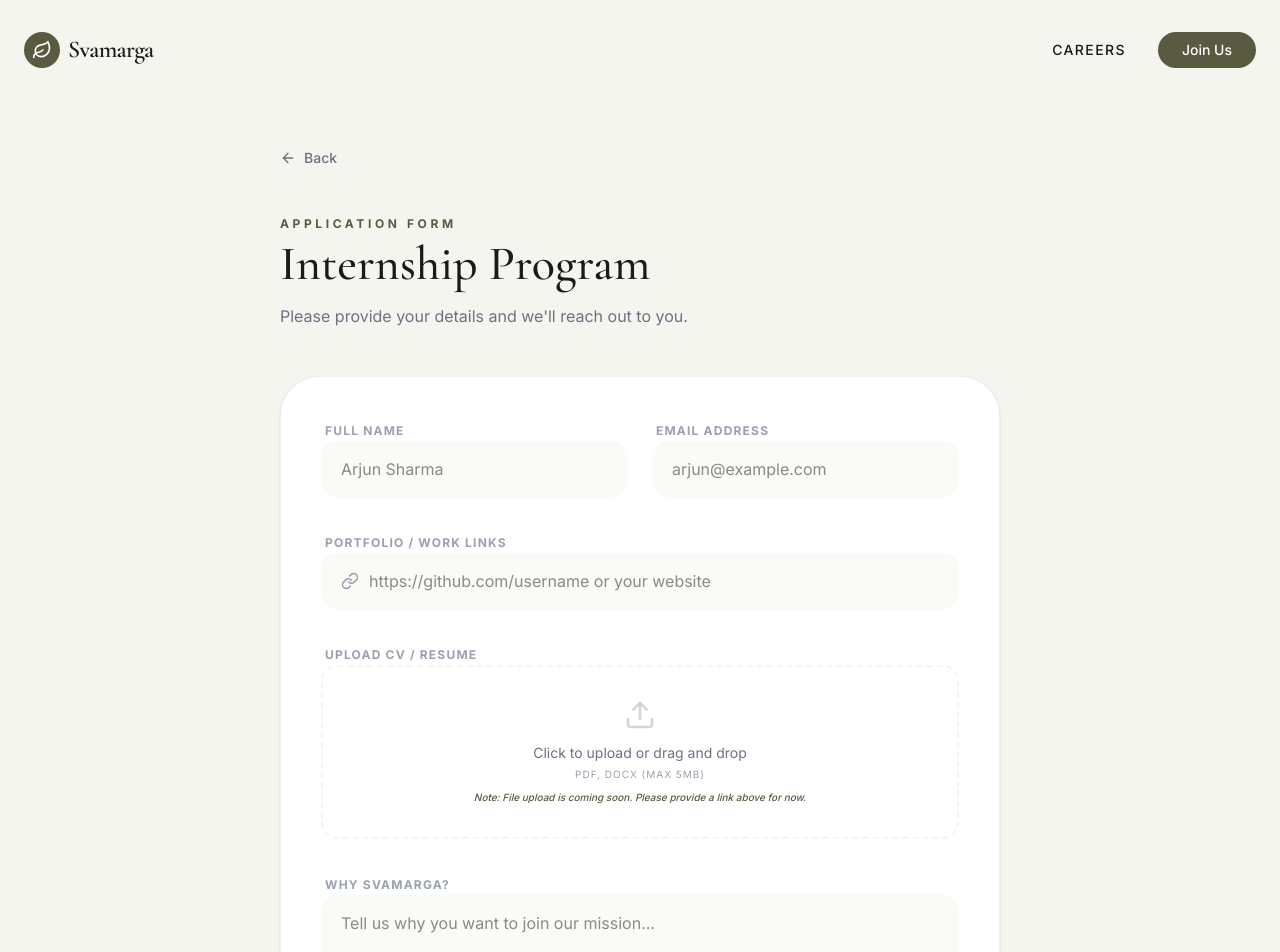
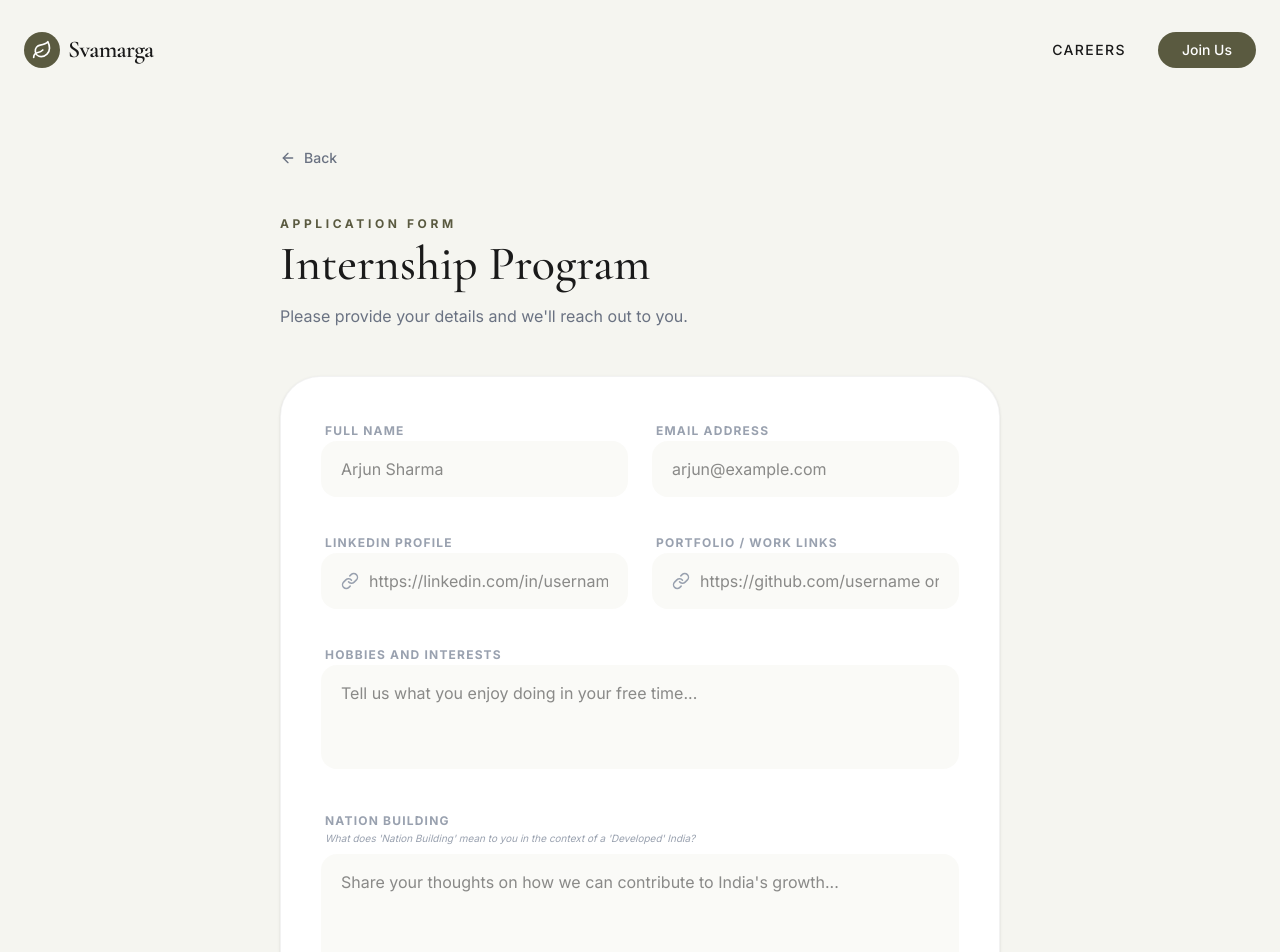
Before and after one commit to svamarga-india/svamarga-home.github.io, a React (Vite) app: page /#/apply in a window 1280 px wide. Shown: the top 952 px of the page. Built offline with nearby package versions, Linux system fonts and the light colour scheme.

Commit message:
feat: Add fields for LinkedIn, hobbies, and nation building
Includes new fields in the application form, Firestore schema, and security rules to capture more comprehensive applicant information.

```diff
--- a/firebase-blueprint.json
+++ b/firebase-blueprint.json
@@ -18,6 +18,19 @@
           "type": "string",
           "format": "uri",
           "description": "A link to the applicant's portfolio or work."
+        },
+        "linkedinUrl": {
+          "type": "string",
+          "format": "uri",
+          "description": "A link to the applicant's LinkedIn profile."
+        },
+        "hobbies": {
+          "type": "string",
+          "description": "The applicant's hobbies and interests."
+        },
+        "nationBuilding": {
+          "type": "string",
+          "description": "The applicant's thoughts on nation building in the context of a Developed India."
         },
         "whySvamarga": {
           "type": "string",
--- a/src/components/ApplicationForm.tsx
+++ b/src/components/ApplicationForm.tsx
@@ -50,7 +50,10 @@ export default function ApplicationForm() {
     const applicationData = {
       fullName: formData.get('fullName') as string,
       email: formData.get('email') as string,
+      linkedinUrl: formData.get('linkedinUrl') as string || null,
       portfolioUrl: formData.get('portfolioUrl') as string || null,
+      hobbies: formData.get('hobbies') as string || null,
+      nationBuilding: formData.get('nationBuilding') as string || null,
       whySvamarga: formData.get('whySvamarga') as string || null,
       roleId: roleId || 'general',
       roleTitle: roleTitle,
@@ -134,6 +137,19 @@ export default function ApplicationForm() {
           </div>
         </div>
 
+        <div className="grid md:grid-cols-2 gap-6">
+          <div className="space-y-2">
+            <label className="text-xs uppercase tracking-widest font-bold text-gray-400 ml-1">LinkedIn Profile</label>
+            <div className="relative">
+              <LinkIcon size={18} className="absolute left-5 top-1/2 -translate-y-1/2 text-gray-400" />
+              <input
+                name="linkedinUrl"
+                type="url"
+                placeholder="https://linkedin.com/in/username"
+                className="w-full bg-brand-cream/50 border-none rounded-2xl pl-12 pr-5 py-4 focus:ring-2 focus:ring-brand-olive/20 outline-none transition-all"
+              />
+            </div>
+          </div>
           <div className="space-y-2">
             <label className="text-xs uppercase tracking-widest font-bold text-gray-400 ml-1">Portfolio / Work Links</label>
             <div className="relative">
@@ -146,16 +162,27 @@ export default function ApplicationForm() {
               />
             </div>
           </div>
+        </div>
 
         <div className="space-y-2">
-          <label className="text-xs uppercase tracking-widest font-bold text-gray-400 ml-1">Upload CV / Resume</label>
-          <div className="border-2 border-dashed border-brand-cream rounded-2xl p-8 text-center hover:border-brand-olive/30 transition-colors cursor-pointer group">
-            <Upload size={32} className="mx-auto mb-3 text-gray-300 group-hover:text-brand-olive transition-colors" />
-            <p className="text-sm text-gray-500">Click to upload or drag and drop</p>
-            <p className="text-[10px] text-gray-400 mt-1 uppercase tracking-widest">PDF, DOCX (Max 5MB)</p>
-            <input type="file" className="hidden" />
-            <p className="text-[10px] text-brand-olive mt-2 font-medium italic">Note: File upload is coming soon. Please provide a link above for now.</p>
+          <label className="text-xs uppercase tracking-widest font-bold text-gray-400 ml-1">Hobbies and Interests</label>
+          <textarea
+            name="hobbies"
+            rows={3}
+            placeholder="Tell us what you enjoy doing in your free time..."
+            className="w-full bg-brand-cream/50 border-none rounded-2xl px-5 py-4 focus:ring-2 focus:ring-brand-olive/20 outline-none transition-all resize-none"
+          />
         </div>
+
+        <div className="space-y-2">
+          <label className="text-xs uppercase tracking-widest font-bold text-gray-400 ml-1">Nation Building</label>
+          <p className="text-[10px] text-gray-400 ml-1 mb-2 italic">What does 'Nation Building' mean to you in the context of a 'Developed' India?</p>
+          <textarea
+            name="nationBuilding"
+            rows={4}
+            placeholder="Share your thoughts on how we can contribute to India's growth..."
+            className="w-full bg-brand-cream/50 border-none rounded-2xl px-5 py-4 focus:ring-2 focus:ring-brand-olive/20 outline-none transition-all resize-none"
+          />
         </div>
 
         <div className="space-y-2">
```
Also changed, not shown: 1 other file (tests, documents, lock files or other folders). Lines whose indentation alone changed are shown as unchanged.
